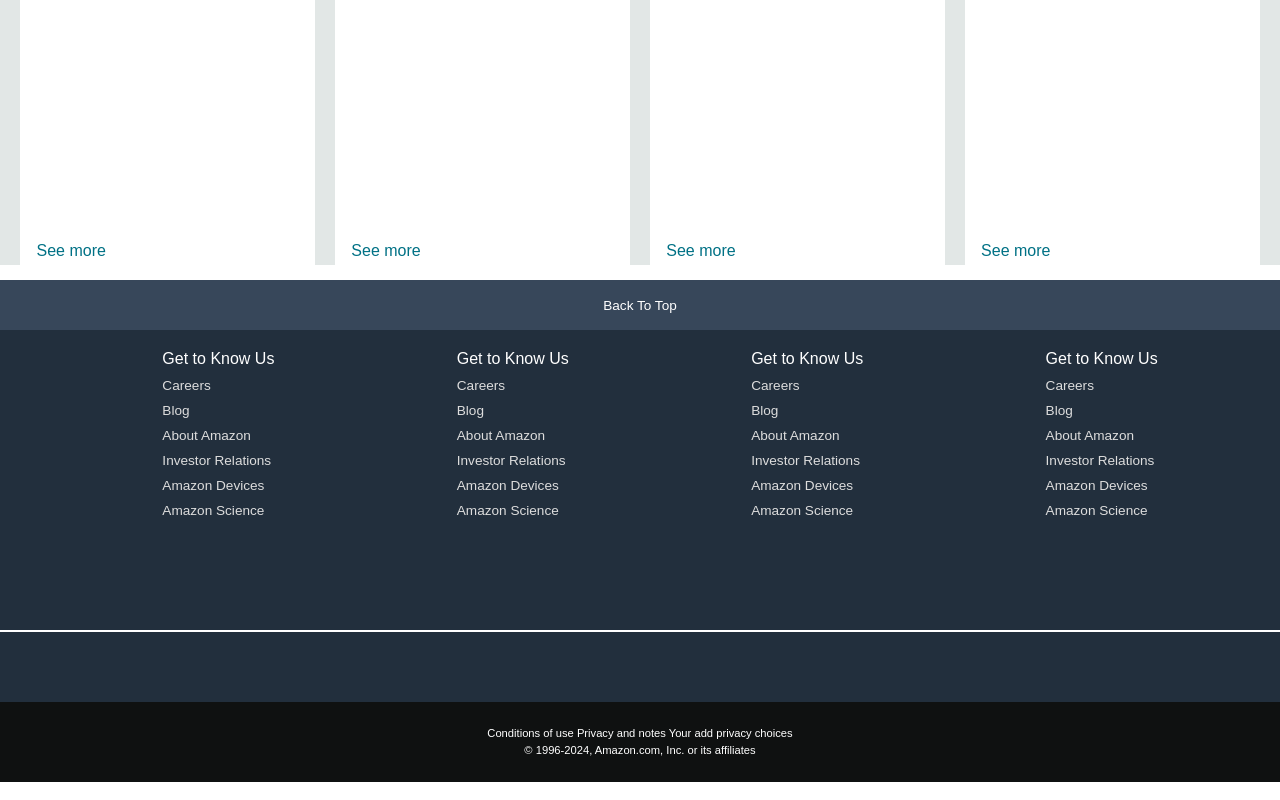
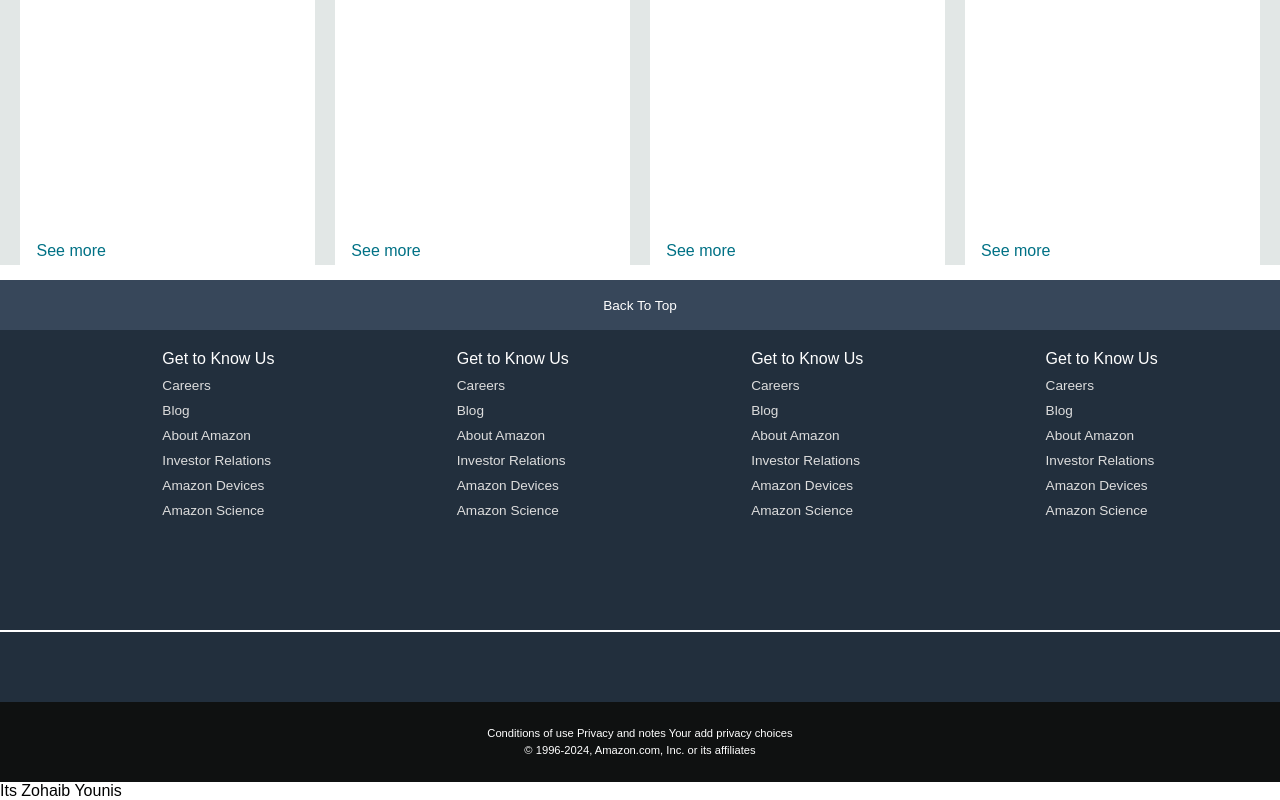
Before and after one commit to Zohaib-Younis/amazon-clone-project, a plain HTML site: page index.html in a window 1280 px wide. Shown: the part 1087-1887 px from the top of the page. Drawn offline with Linux system fonts and the light colour scheme.

Commit message:
Author name was added

```diff
--- a/index.html
+++ b/index.html
@@ -188,6 +188,6 @@
             </div>
         </div>
     </footer>
-
+<p>Its Zohaib Younis</p>
 </body>
 </html>
```
